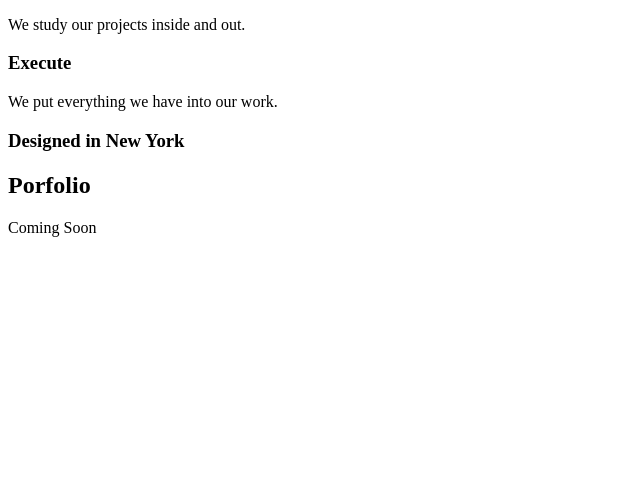
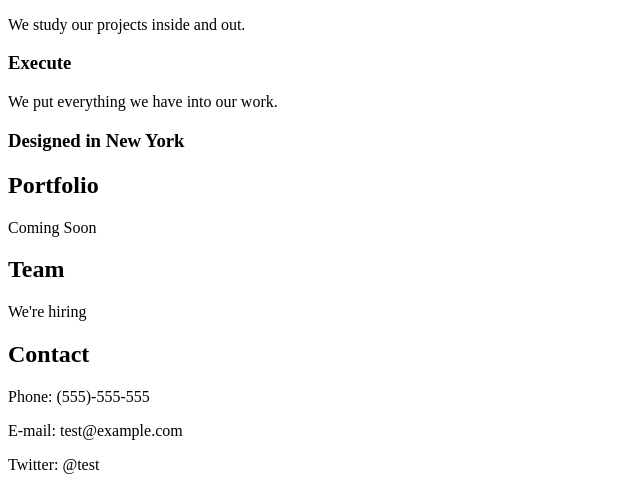
Before and after one commit to dvdnns/Broadway, a plain HTML site: page index.html in a window 1280 px wide. Shown: the part 1046-1536 px from the top of the page, without its empty margins (0-640 px from the left). Before the commit the page ends 1299 px from the top, so only its background shows below. Drawn offline with Linux system fonts and the light colour scheme.

Commit message:
Add contact

```diff
--- a/index.html
+++ b/index.html
@@ -45,11 +45,20 @@
 
     <!--Portfolio-->
 
-    <div id="#Work">
-    <h2>Porfolio</h2>
+    <div id="Work"><h2>Portfolio</h2></div>
     <p>Coming Soon</p>
-    </div>
 
+    <!--Team-->
+
+    <div id="Team"><h2>Team</h2></div>
+    <p>We're hiring</p>
+
+    <!--Contact-->
+
+    <div id="Contact"><h2>Contact</h2></div>
+    <p>Phone: (555)-555-555</p>
+    <p>E-mail: test@example.com</p>
+    <p>Twitter: @test
 
 
 
```
